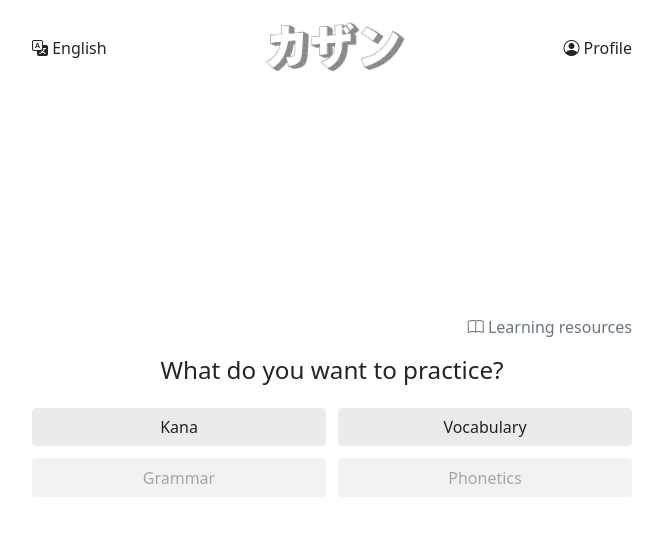
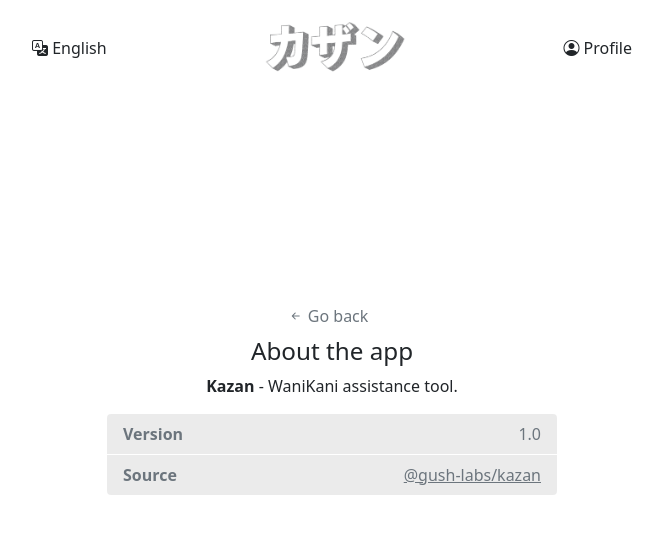
Before and after one commit to gush-labs/kazan, a Vue app: page /about in a window 1280 px wide. Shown: the top 536 px of the page, without its empty margins (308-971 px from the left). Built offline with nearby package versions, Linux system fonts and the light colour scheme.

Commit message:
About page

```diff
--- a/src/router/index.ts
+++ b/src/router/index.ts
@@ -9,6 +9,7 @@
 import ApiGuide from "@/views/ApiGuide.vue";
 import ProfilePage from "@/views/ProfilePage.vue";
 import SettingsPage from "@/views/SettingsPage.vue";
+import AboutPage from "@/views/AboutPage.vue";
 
 const router = createRouter({
   history: createWebHistory(import.meta.env.BASE_URL),
@@ -22,6 +23,11 @@
       path: "/settings",
       name: "settings",
       component: SettingsPage,
+    },
+    {
+      path: "/about",
+      name: "about",
+      component: AboutPage,
     },
     {
       path: "/api-guide",
--- /dev/null
+++ b/src/views/AboutPage.vue
@@ -0,0 +1,66 @@
+<script setup lang="ts">
+import router from "@/router";
+import ActionButton from "@/components/ActionButton.vue";
+</script>
+
+<template>
+  <div class="d-flex flex-column justify-content-center align-items-center">
+    <div
+      class="about-container d-flex flex-column align-items-center text-center"
+    >
+      <ActionButton
+        plain
+        @click="() => router.back()"
+        class="text-muted mb-2 pe-2"
+        icon="arrow-left-short"
+        >Go back</ActionButton
+      >
+      <div class="w-100">
+        <h4>About the app</h4>
+        <p><b>Kazan</b> - WaniKani assistance tool.</p>
+        <div class="d-flex flex-column info-container text-muted">
+          <div class="d-flex flex-row justify-content-between info-item">
+            <div class="fw-bold">Version</div>
+            <div>1.0</div>
+          </div>
+          <div class="d-flex flex-row justify-content-between info-item">
+            <div class="fw-bold">Source</div>
+            <div>
+              <a class="text-muted" href="https://github.com/gush-labs/kazan"
+                >@gush-labs/kazan</a
+              >
+            </div>
+          </div>
+        </div>
+      </div>
+    </div>
+  </div>
+</template>
+
+<style>
+.info-item {
+  background-color: var(--button-bg-color);
+  padding: 0.5em;
+  padding-inline-end: 1em;
+  padding-inline-start: 1em;
+  margin-bottom: 1px;
+}
+.info-item:last-child {
+  border-bottom-left-radius: var(--button-border-radius);
+  border-bottom-right-radius: var(--button-border-radius);
+}
+.info-item:first-child {
+  border-top-left-radius: var(--button-border-radius);
+  border-top-right-radius: var(--button-border-radius);
+}
+@media screen and (max-width: 650px) {
+  .about-container {
+    width: 100%;
+  }
+}
+@media screen and (min-width: 650px) {
+  .about-container {
+    width: 75%;
+  }
+}
+</style>
--- a/src/views/ProfilePage.vue
+++ b/src/views/ProfilePage.vue
@@ -9,26 +9,30 @@
 <template>
   <div class="d-flex flex-column justify-content-center align-items-center">
     <div class="control-container">
-      <div class="mb-3">
+      <div>
         <div class="d-flex flex-row justify-content-center">
-          <h4>Your Profile</h4>
+          <h4 class="mb-0">Your Profile</h4>
         </div>
         <div class="d-flex flex-row justify-content-center" v-if="user">
           <div>
             <i class="bi bi-person-circle"></i> {{ user.username }}
-            <span class="badge rounded-pill text-bg-secondary ms-2" v-if="user"
-              >Level {{ user.level }}</span
-            >
+            <i class="bi bi-dot"></i> Level {{ user.level }}
           </div>
         </div>
       </div>
 
       <div class="control-buttons-container mt-4">
-        <PageLink :to="{ name: 'login' }" v-if="!user" icon="box-arrow-right"
+        <PageLink
+          class="kz-success"
+          :to="{ name: 'login' }"
+          v-if="!user"
+          icon="box-arrow-right"
           >Sign in</PageLink
         >
         <PageLink :to="{ name: 'settings' }" icon="gear">Settings</PageLink>
-        <ActionButton icon="info-circle" disabled>About the app</ActionButton>
+        <PageLink :to="{ name: 'about' }" icon="info-circle"
+          >About the app</PageLink
+        >
         <ActionButton
           @click="() => Authentication.logout()"
           v-if="user"
--- a/src/views/SettingsPage.vue
+++ b/src/views/SettingsPage.vue
@@ -19,7 +19,7 @@
         >Go back</ActionButton
       >
 
-      <div class="title-container text-center mt-2 mb-3"><h4>Settings</h4></div>
+      <div class="title-container text-center mt-2 mb-2"><h4>Settings</h4></div>
 
       <div class="font-sample d-flex flex-column py-2">
         <div class="text-muted text-center">Font preview</div>
```
